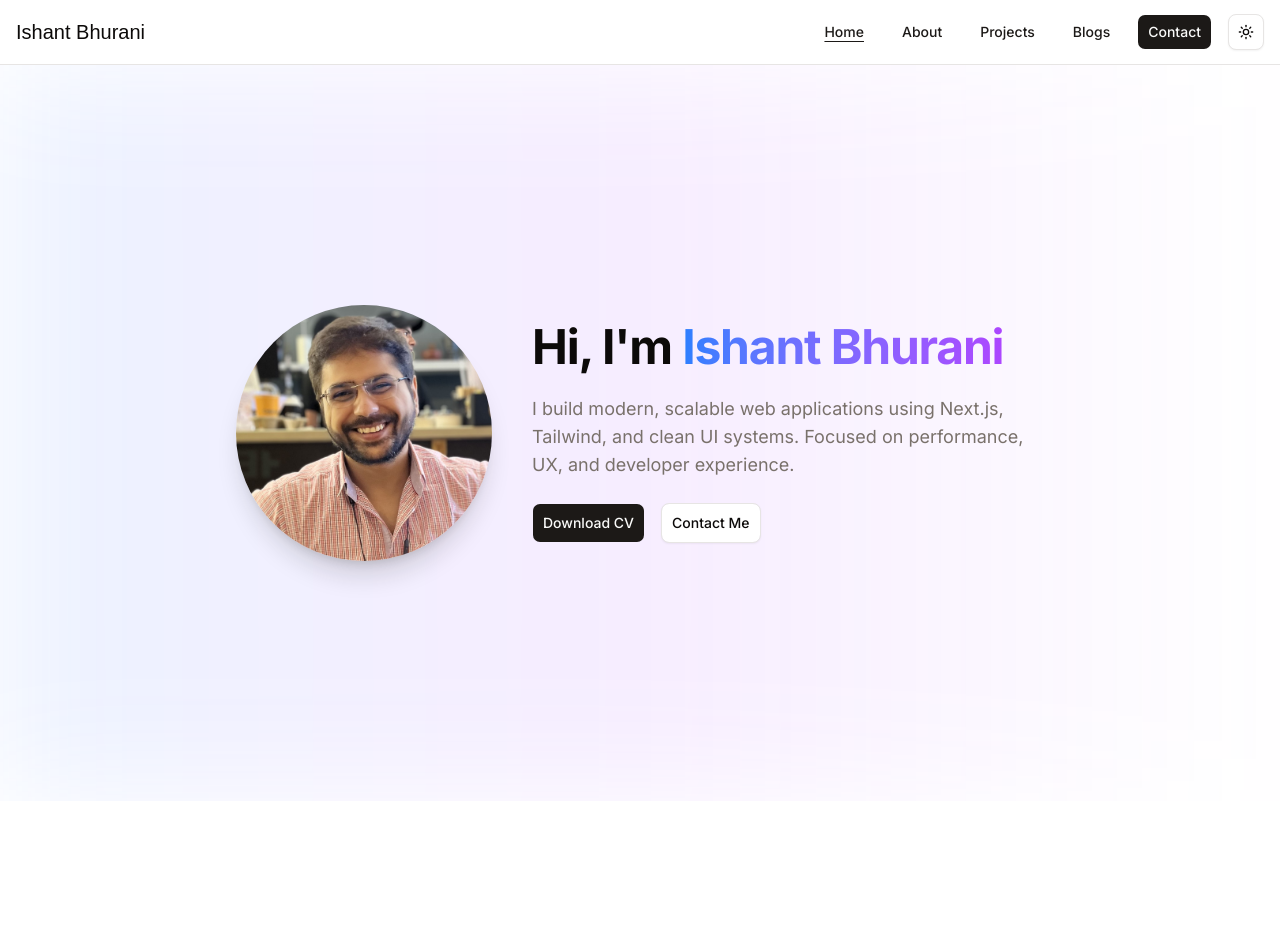
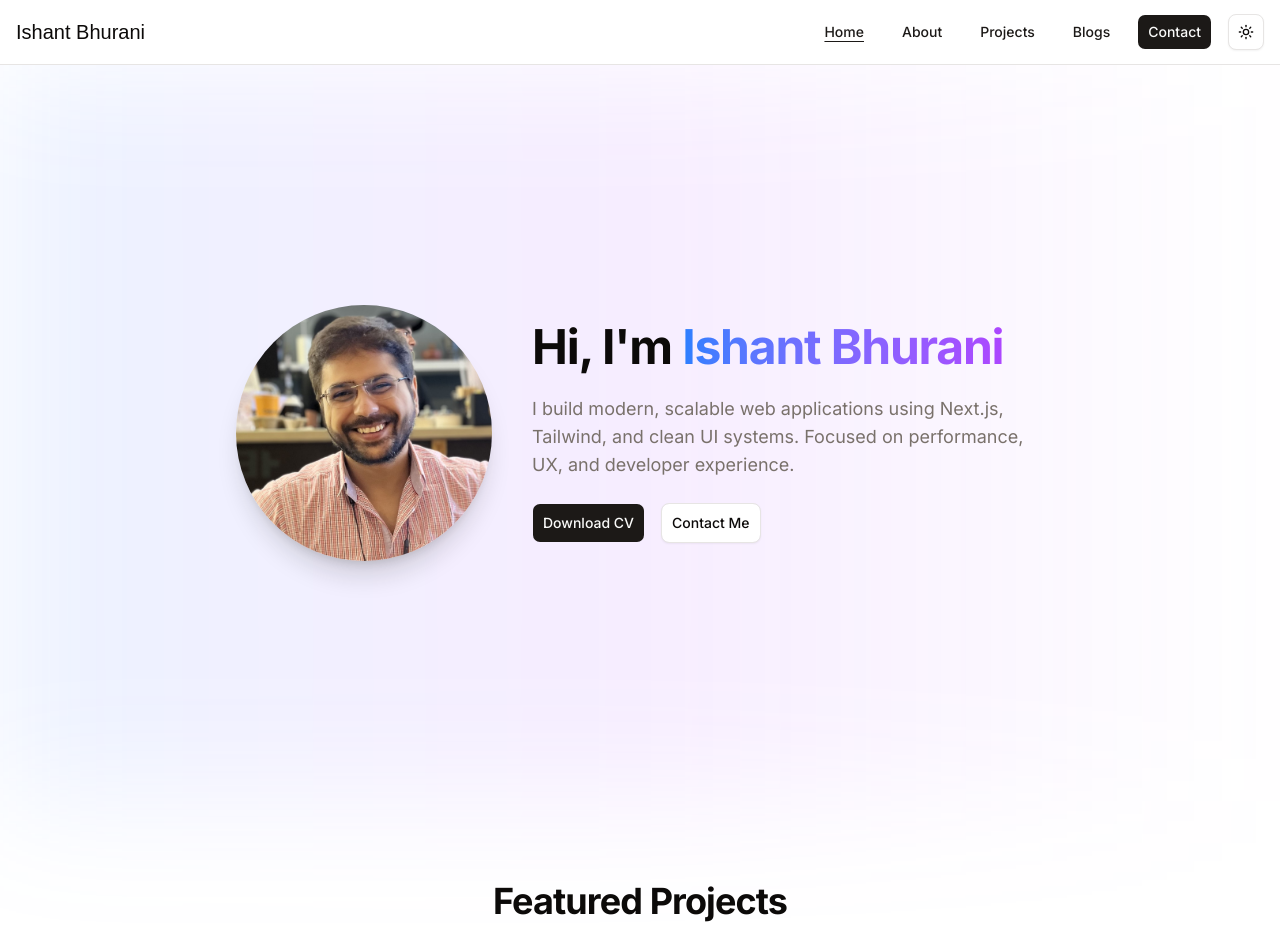
Before and after one commit to ishantbh/portfolio, a Next.js app: page / in a window 1280 px wide. Shown: the top 932 px of the page. Before the commit the page ends 801 px from the top, so only its background shows below. Built offline with nearby package versions, Linux system fonts and the light colour scheme; a web font is replaced by a local one.

Commit message:
display featured projects section on home page

```diff
--- a/app/page.tsx
+++ b/app/page.tsx
@@ -1,9 +1,11 @@
+import { FeaturedProjectsSection } from "@/components/home/featured-projects"
 import { HeroSection } from "@/components/home/hero"
 
 export default function Page() {
   return (
     <>
       <HeroSection />
+      <FeaturedProjectsSection />
     </>
   )
 }
```
